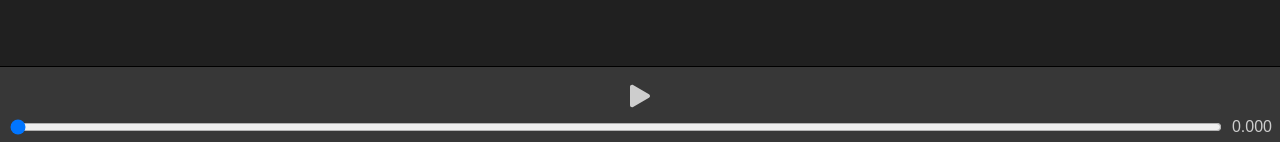
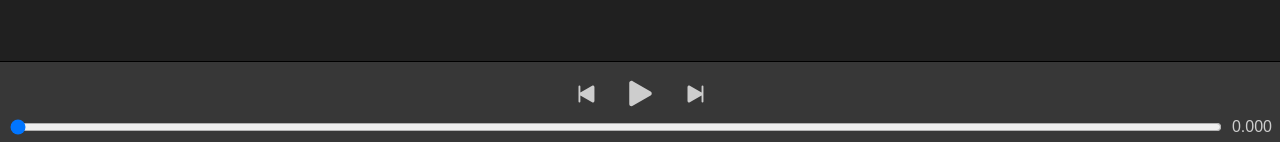
Before and after one commit to salomvary/web-video-player, a Vue app: page / in a window 1280 px wide. Shown: the part 655-797 px from the top of the page. Built offline with nearby package versions, Linux system fonts and the light colour scheme.

Commit message:
Add skip buttons

```diff
--- a/src/App.vue
+++ b/src/App.vue
@@ -83,6 +83,14 @@ export default defineComponent({
     handlePauseClick() {
       const video = this.$refs.video as HTMLVideoElement
       video.pause()
+    },
+
+    handleSkipToStartClick() {
+      this.seekTo(0);
+    },
+
+    handleSkipToEndClick() {
+      this.seekTo(this.duration);
     },
 
     handleInputCurrentTime() {
@@ -232,6 +240,20 @@ export default defineComponent({
     </main>
     <footer>
       <section class="controls">
+        <button class="skip-button" aria-label="Skip to start" @click="handleSkipToStartClick" :disabled="!url">
+          <svg
+            xmlns="http://www.w3.org/2000/svg"
+            width="16"
+            height="16"
+            fill="currentColor"
+            class="bi bi-skip-start-fill"
+            viewBox="0 0 16 16"
+          >
+            <path
+              d="M4 4a.5.5 0 0 1 1 0v3.248l6.267-3.636c.54-.313 1.232.066 1.232.696v7.384c0 .63-.692 1.01-1.232.697L5 8.753V12a.5.5 0 0 1-1 0z"
+            />
+          </svg>
+        </button>
         <button v-if="paused" aria-label="Play" @click="handlePlayClick" :disabled="!url">
           <svg
             xmlns="http://www.w3.org/2000/svg"
@@ -257,6 +279,20 @@ export default defineComponent({
           >
             <path
               d="M5.5 3.5A1.5 1.5 0 0 1 7 5v6a1.5 1.5 0 0 1-3 0V5a1.5 1.5 0 0 1 1.5-1.5m5 0A1.5 1.5 0 0 1 12 5v6a1.5 1.5 0 0 1-3 0V5a1.5 1.5 0 0 1 1.5-1.5"
+            />
+          </svg>
+        </button>
+        <button class="skip-button" aria-label="Skip to end" @click="handleSkipToEndClick" :disabled="!url">
+          <svg
+            xmlns="http://www.w3.org/2000/svg"
+            width="16"
+            height="16"
+            fill="currentColor"
+            class="bi bi-skip-end-fill"
+            viewBox="0 0 16 16"
+          >
+            <path
+              d="M12.5 4a.5.5 0 0 0-1 0v3.248L5.233 3.612C4.693 3.3 4 3.678 4 4.308v7.384c0 .63.692 1.01 1.233.697L11.5 8.753V12a.5.5 0 0 0 1 0z"
             />
           </svg>
         </button>
@@ -333,12 +369,14 @@ main {
 
 footer {
   border-top: 0.5px solid black;
-  padding: .5rem;
+  padding: 0.5rem;
 }
 
 .controls {
   display: flex;
   justify-content: center;
+  align-items: center;
+  gap: 5px;
 }
 
 button {
@@ -349,8 +387,13 @@ button {
 }
 
 button svg {
-  width: 40px;
-  height: 40px;
+  width: 45px;
+  height: 45px;
+}
+
+.skip-button svg {
+  width: 30px;
+  height: 30px;
 }
 
 .current-time {
```
